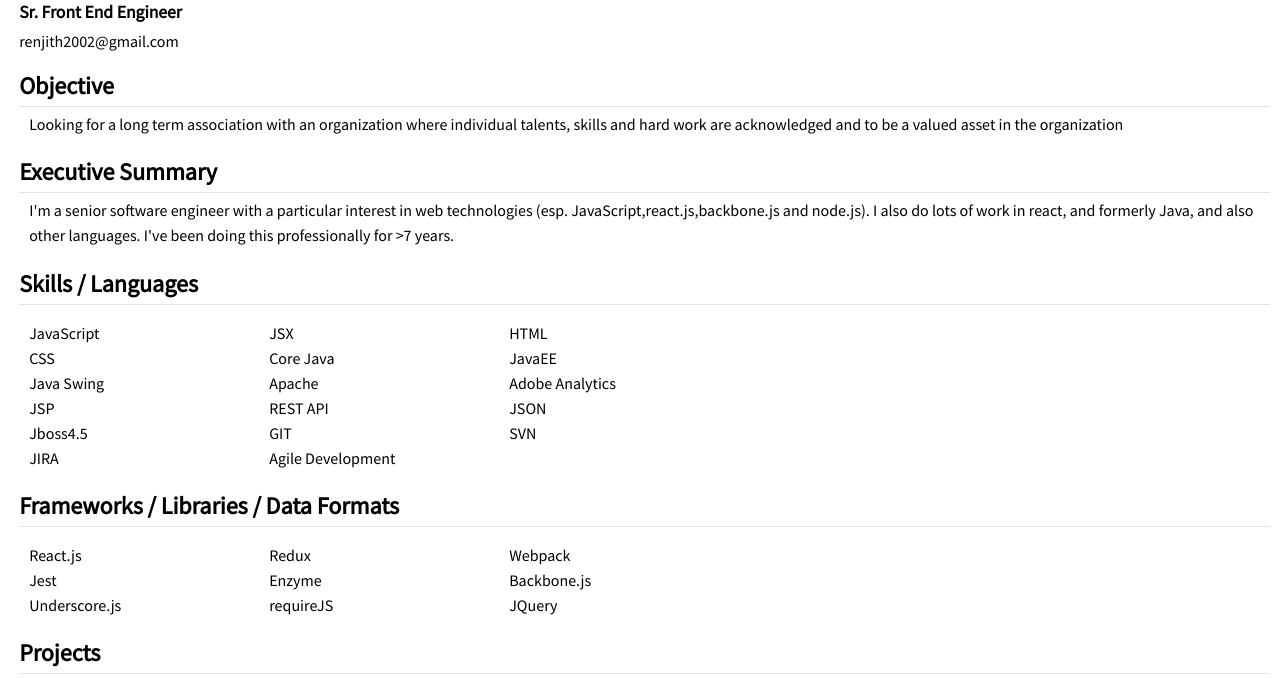
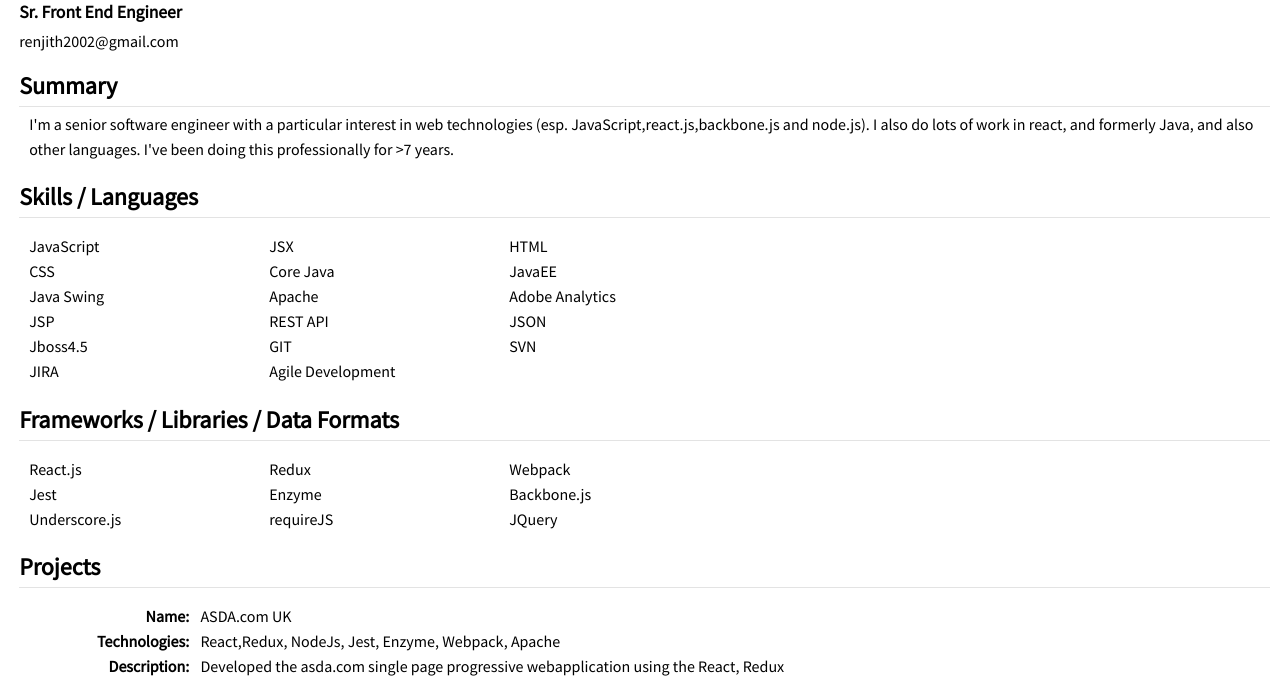
Before and after one commit to renjithpn/renjithpn.github.io, a plain HTML site: page index.html in a window 1280 px wide. Shown: the part 127-805 px from the top of the page. Drawn offline with Linux system fonts and the light colour scheme.

Commit message:
Update index.html

```diff
--- a/index.html
+++ b/index.html
@@ -31,13 +31,8 @@
 				</section>
 			</section>
 
-			<section id="objective">
-				<h1>Objective</h1>
-				<p data-content="objective"></p>
-			</section>
-
 			<section id="aboutme">
-				<h1>Executive Summary</h1>
+				<h1>Summary</h1>
 				<p data-content="aboutme"></p>
 			</section>
 
```
